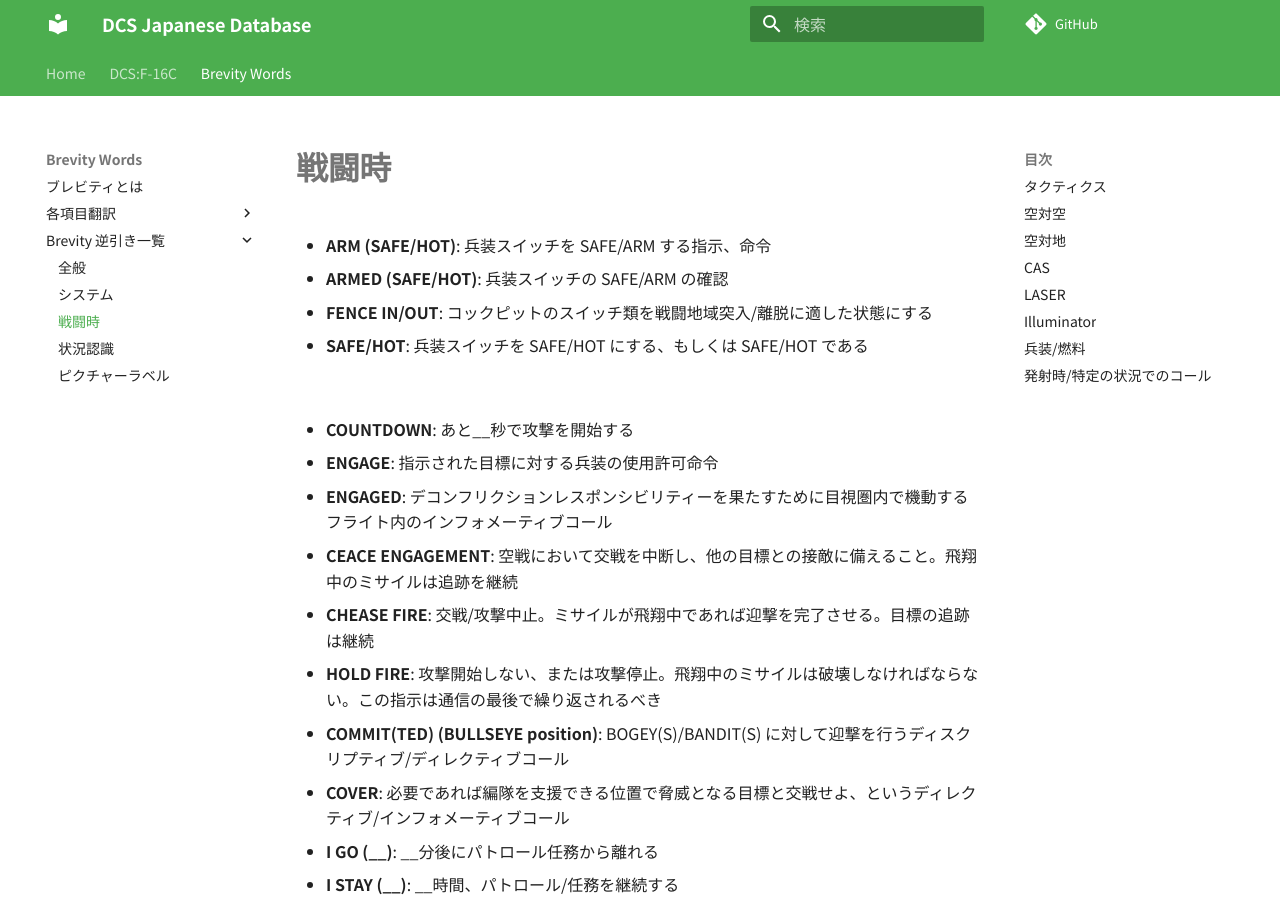
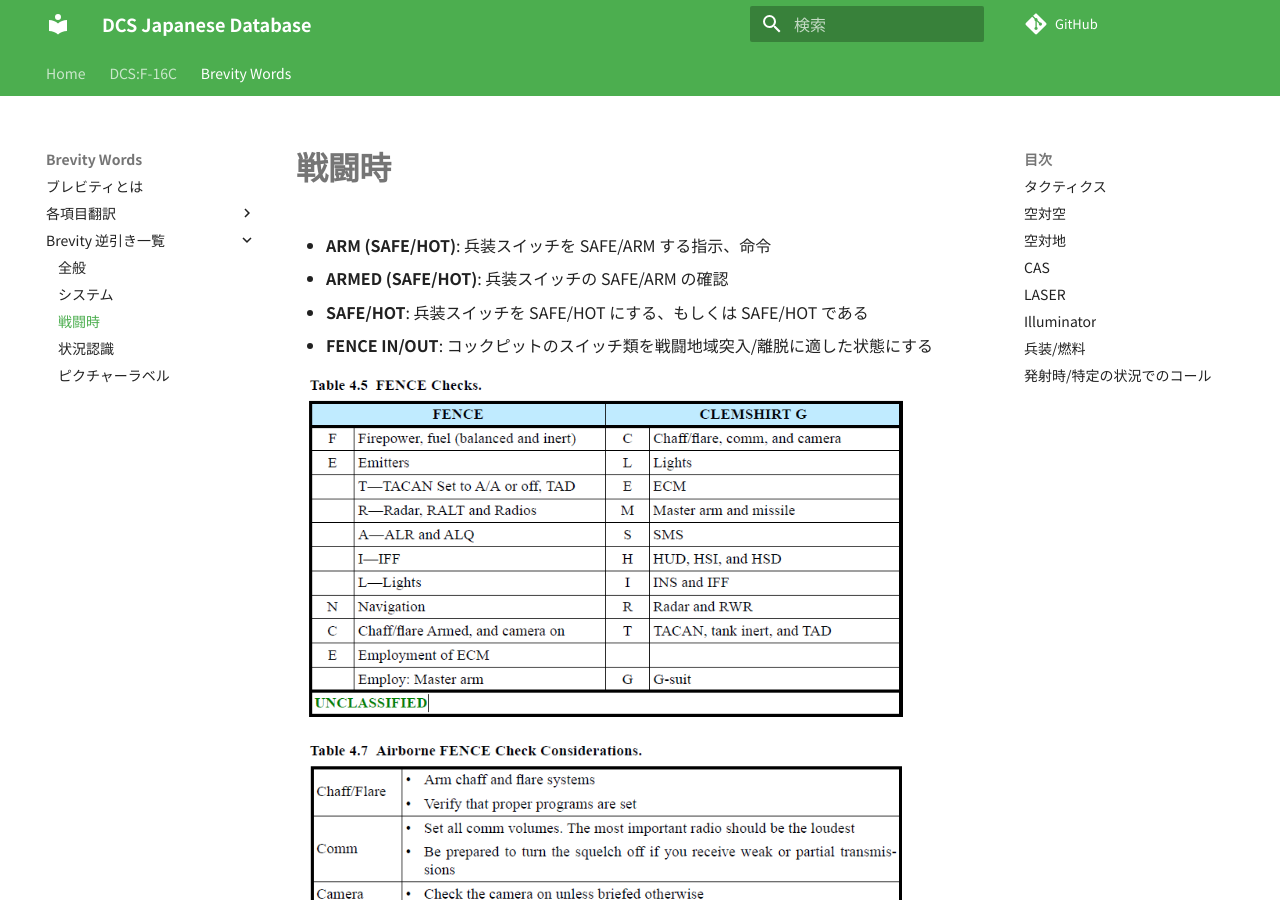
Before and after one commit to Cypher1778/DCS_Wiki, an MkDocs documentation site: the page built from docs/brevity/reverse-lookup/combat.md, in a window 1280 px wide and 900 px high. Built offline with MkDocs 1.6.1 and Material for MkDocs 9.7.7, drawn with Linux system fonts in a browser that asks for light colours; comment, search, counter and statistics services are not loaded.

Commit message:
add image

```diff
--- a/docs/brevity/reverse-lookup/combat.md
+++ b/docs/brevity/reverse-lookup/combat.md
@@ -2,8 +2,12 @@
 
 - **ARM (SAFE/HOT)**: 兵装スイッチを SAFE/ARM する指示、命令
 - **ARMED (SAFE/HOT)**: 兵装スイッチの SAFE/ARM の確認
+- **SAFE/HOT**: 兵装スイッチを SAFE/HOT にする、もしくは SAFE/HOT である
 - **FENCE IN/OUT**: コックピットのスイッチ類を戦闘地域突入/離脱に適した状態にする
-- **SAFE/HOT**: 兵装スイッチを SAFE/HOT にする、もしくは SAFE/HOT である
+
+<img src="../../images/brevity1-fencein1.png" hspace="10" width="600">
+
+<img src="../../images/brevity2-fencein2.png" hspace="10" width="600">
 
 </br>
 
```
Also changed, not shown: docs/brevity/images/brevity1-fencein1.png (added), docs/brevity/images/brevity2-fencein2.png (added), images/brevity/brevity1-fencein1.png (renamed from images/brevity/55cdb47f87a82902e70c572c40fad801.png), images/brevity/brevity2-fencein2.png (renamed from images/brevity/4fbd3154889cf5a72cd692dd9e57ecb1.png).
